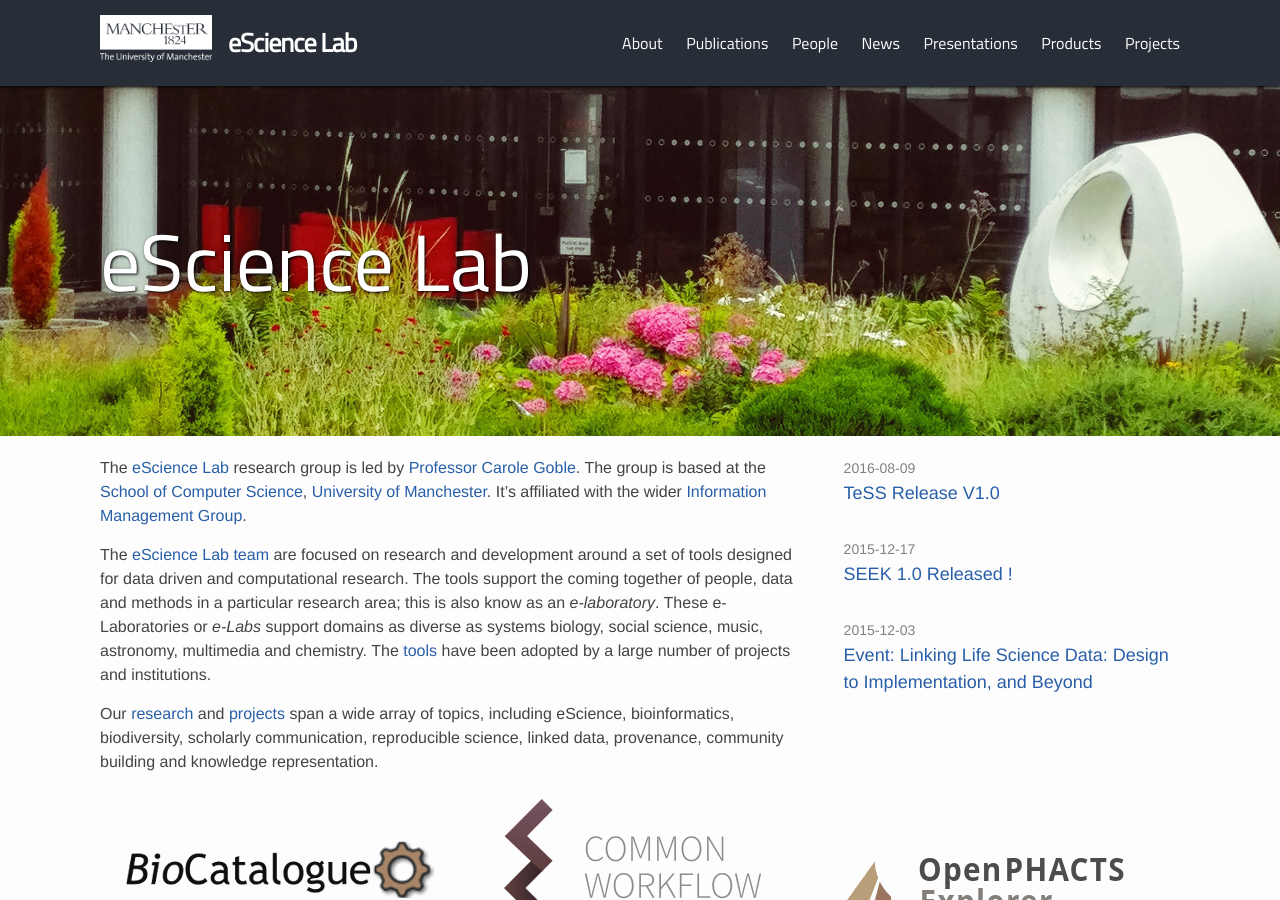
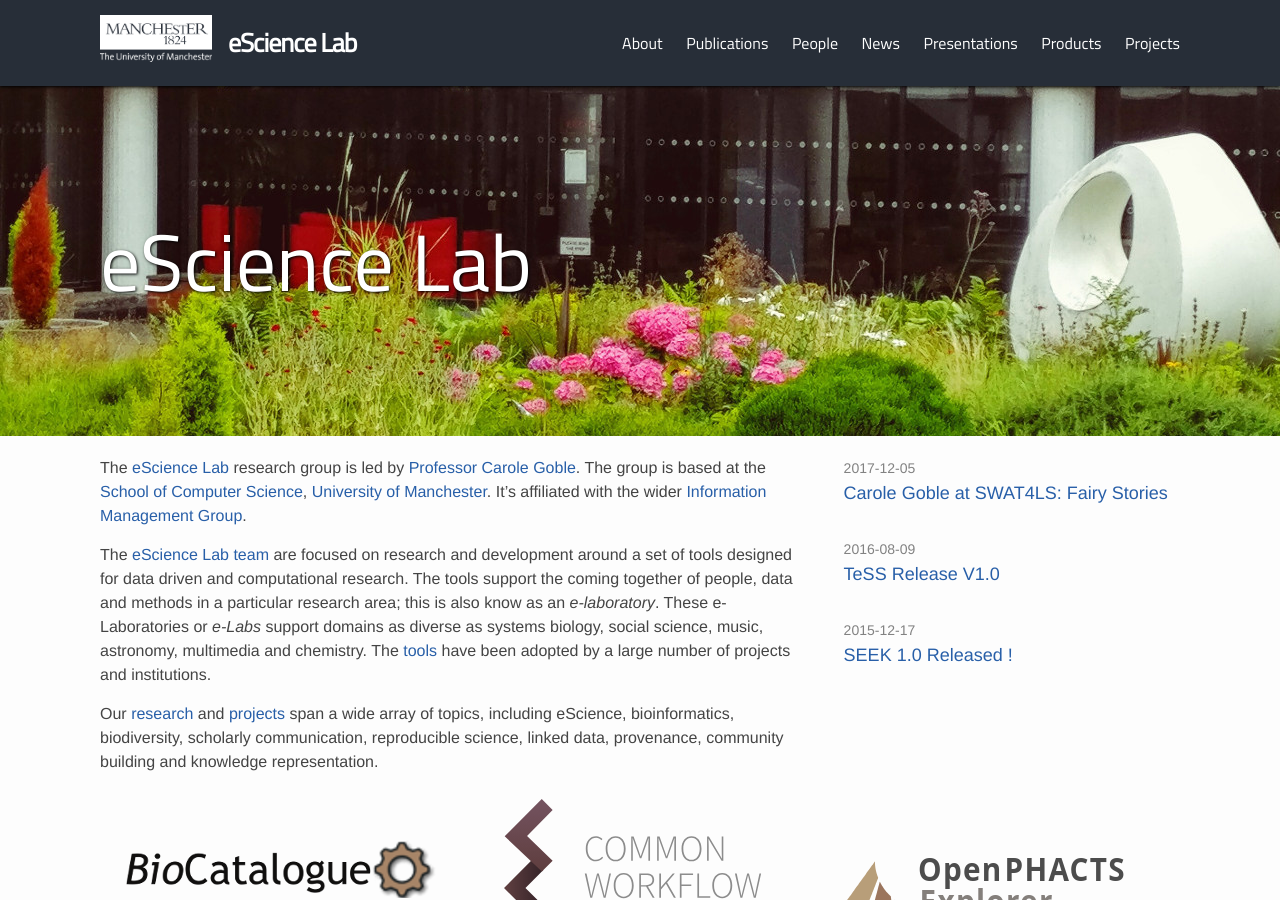
Before and after one commit to eScienceLab/eScienceLab.github.io, a Jekyll site: the page built from index.md, in a window 1280 px wide and 900 px high. Built offline with Jekyll 4.4.1, drawn with Linux system fonts in a browser that asks for light colours; comment, search, counter and statistics services are not loaded.

Commit message:
Correct time
.. of keynote

```diff
--- a/_posts/2017-12-05-fairy-stories.md
+++ b/_posts/2017-12-05-fairy-stories.md
@@ -1,7 +1,7 @@
 ---
 layout: post
 title:  "Carole Goble at SWAT4LS: Fairy Stories"
-date:   2015-11-12 14:18:47 +0000
+date:   2017-12-05 09:10:00 +0100
 categories: announcements carole_goble presentations
 ---
 
```
